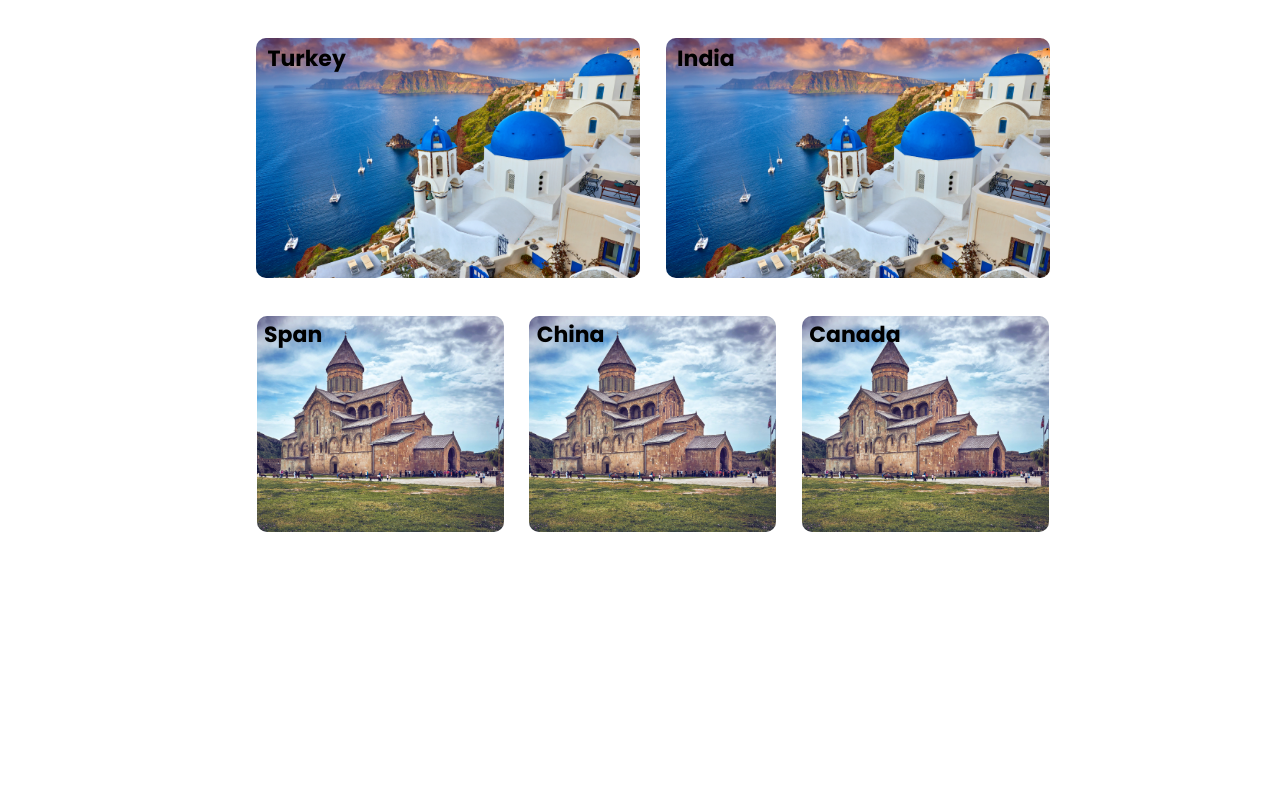
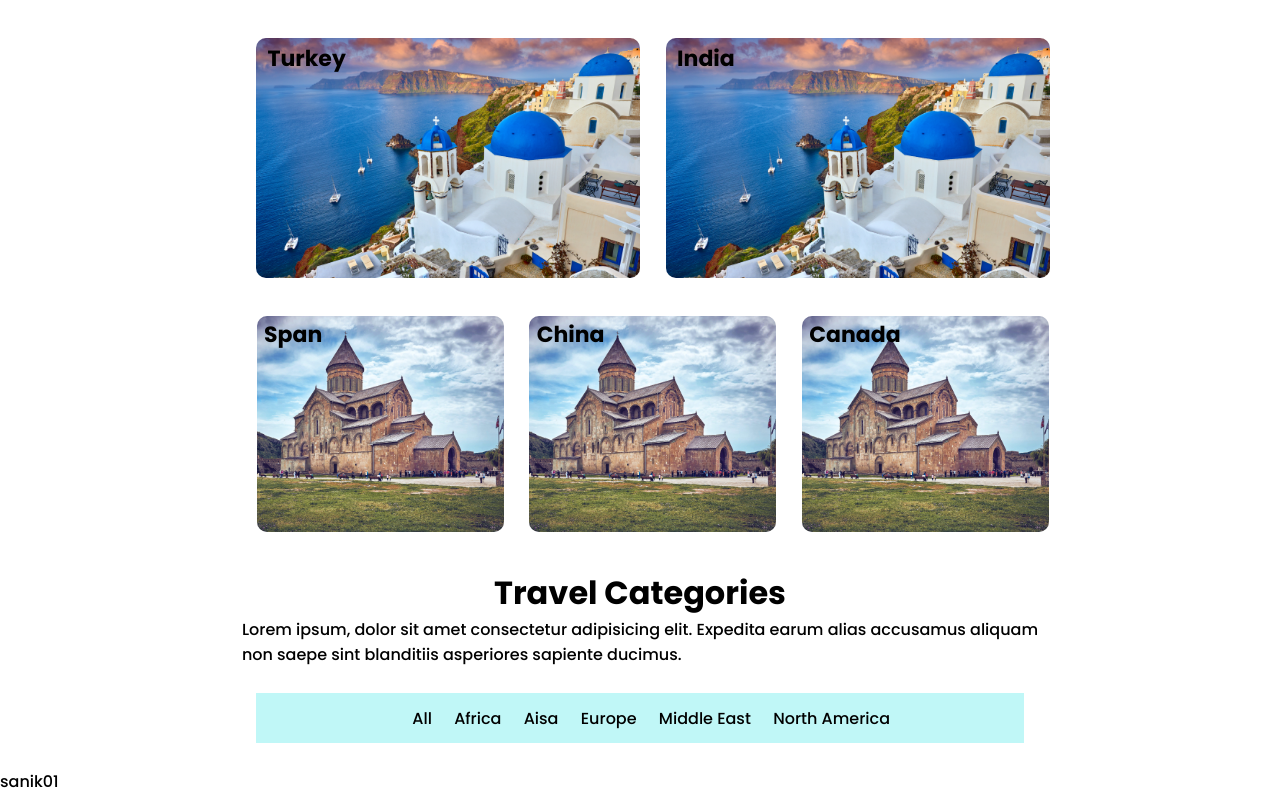
Before and after one commit to WebseederMayuradlak/wondersports, a React (Create React App) app: page / in a window 1280 px wide. Shown: the part 1515-2309 px from the top of the page. Before the commit the page ends 2059 px from the top, so only its background shows below. Built offline with nearby package versions, Linux system fonts and the light colour scheme; the HTML template or start-up script is replaced by a standard one.

Commit message:
Main Blog Page Design

```diff
--- a/src/Components/Categories/Categories.css
+++ b/src/Components/Categories/Categories.css
@@ -5,7 +5,7 @@
   flex-direction: column;
   justify-content: center;
   align-items: center;
-  /* background-color: blue; */
+
   background-image: url(../../Images/Africa.jpg);
   background-position: center;
   background-size: cover;
@@ -158,3 +158,41 @@ border-radius: 10px;
   margin: 1% 3%;
   font-size: 22px;
 }
+.category .blog-cat {
+    margin: 2% 0%;
+    display: flex;
+    flex-direction: column;
+    justify-content: center;
+    align-items: center;
+    width: 100%;
+}
+.category .blog-cat h1{
+    text-align: center;
+}
+.blog-cat .category-option{
+
+  margin-top: 2%;
+  width: 60%;
+  justify-content: center;
+  align-items: center;
+
+background-color: rgba(59, 231, 231, 0.319);
+padding: 1%;
+}
+.blog-cat .category-option ul{
+
+  display: flex;
+  list-style: none;
+align-items: center;
+justify-content: center;
+}
+.blog-cat .category-option ul li{
+    color: white;
+   margin-left:3%;
+}
+
+.blog-cat .category-option ul li a:hover{
+  color: #4285f4;
+  border-bottom: 1px solid black;
+  transition: all cubic-bezier(0.19, 1, 0.22, 1) 1.0s;
+}
--- a/src/Components/Categories/Categories.jsx
+++ b/src/Components/Categories/Categories.jsx
@@ -74,6 +74,28 @@ function Categories() {
             </div>
           </div>
         </div>
+        <div className="blog-cat">
+          <div className="blog-header">
+            <h1>Travel Categories</h1>
+            <p>
+              Lorem ipsum, dolor sit amet consectetur adipisicing elit. Expedita
+              earum alias accusamus aliquam <br /> non saepe sint blanditiis
+              asperiores sapiente ducimus.
+            </p>
+          </div>
+          <div className="category-option">
+            <ul>
+                <li><a href="">All</a></li>
+                <li> <a href="">Africa</a> </li>
+                <li> <a href="">Aisa</a> </li>
+                <li> <a href="">Europe</a> </li>
+                <li> <a href="">Middle East</a> </li>
+                <li> <a href="">North America</a> </li>
+
+            </ul>
+          </div>
+        </div>
+        sanik01
       </div>
     </>
   );
```
